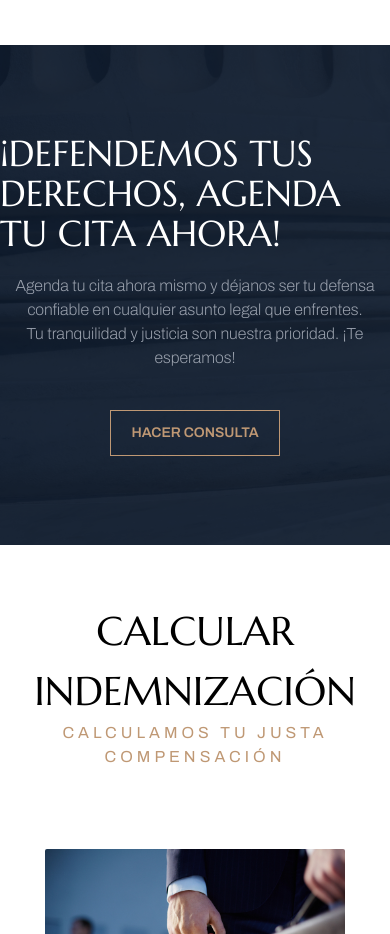
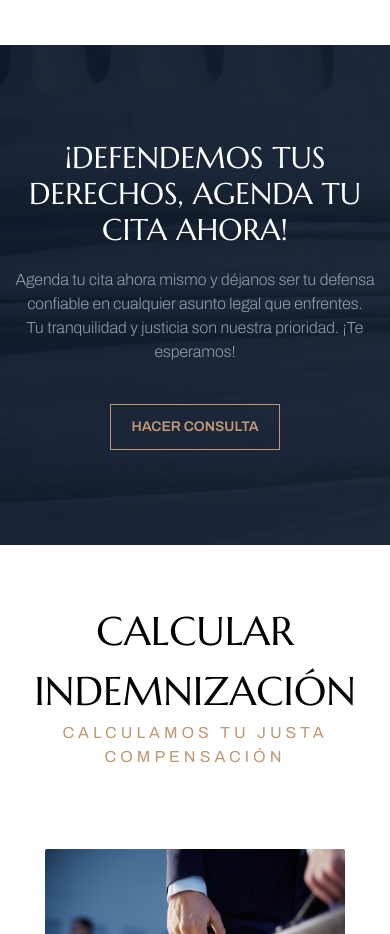
Before and after one commit to santiagosegurado/estudio-juridico-arrua, a Next.js app: page / in a window 390 px wide. Shown: the part 2280-3214 px from the top of the page. Built offline with nearby package versions, Linux system fonts and the light colour scheme.

Commit message:
Resposive de CTA

```diff
--- a/src/components/CTA.tsx
+++ b/src/components/CTA.tsx
@@ -11,10 +11,10 @@ const CTA = () => {
     <article style={{backgroundImage: 'url(/cta.jpg)'}} className="w-full min-h-[500px] bg-cover text-white flex flex-col justify-center items-center gap-10 relative">
       <div className="w-full h-full absolute bg-[#001025cc] top-0 left-0"></div>
       <div className="flex flex-col gap-5 z-20">
-        <h4 className={`${marcellus.className} text-4xl uppercase`}>
+        <h4 className={`${marcellus.className} text-3xl md:text-4xl uppercase text-center`}>
           ¡Defendemos tus derechos, agenda tu cita ahora!
         </h4>
-        <span className="font-extralight text-gray-400 text-center">
+        <span className="font-extralight  text-gray-400 text-center">
           Agenda tu cita ahora mismo y déjanos ser tu defensa confiable en
           cualquier asunto legal que enfrentes.
           <br /> Tu tranquilidad y justicia son nuestra prioridad. ¡Te
```
